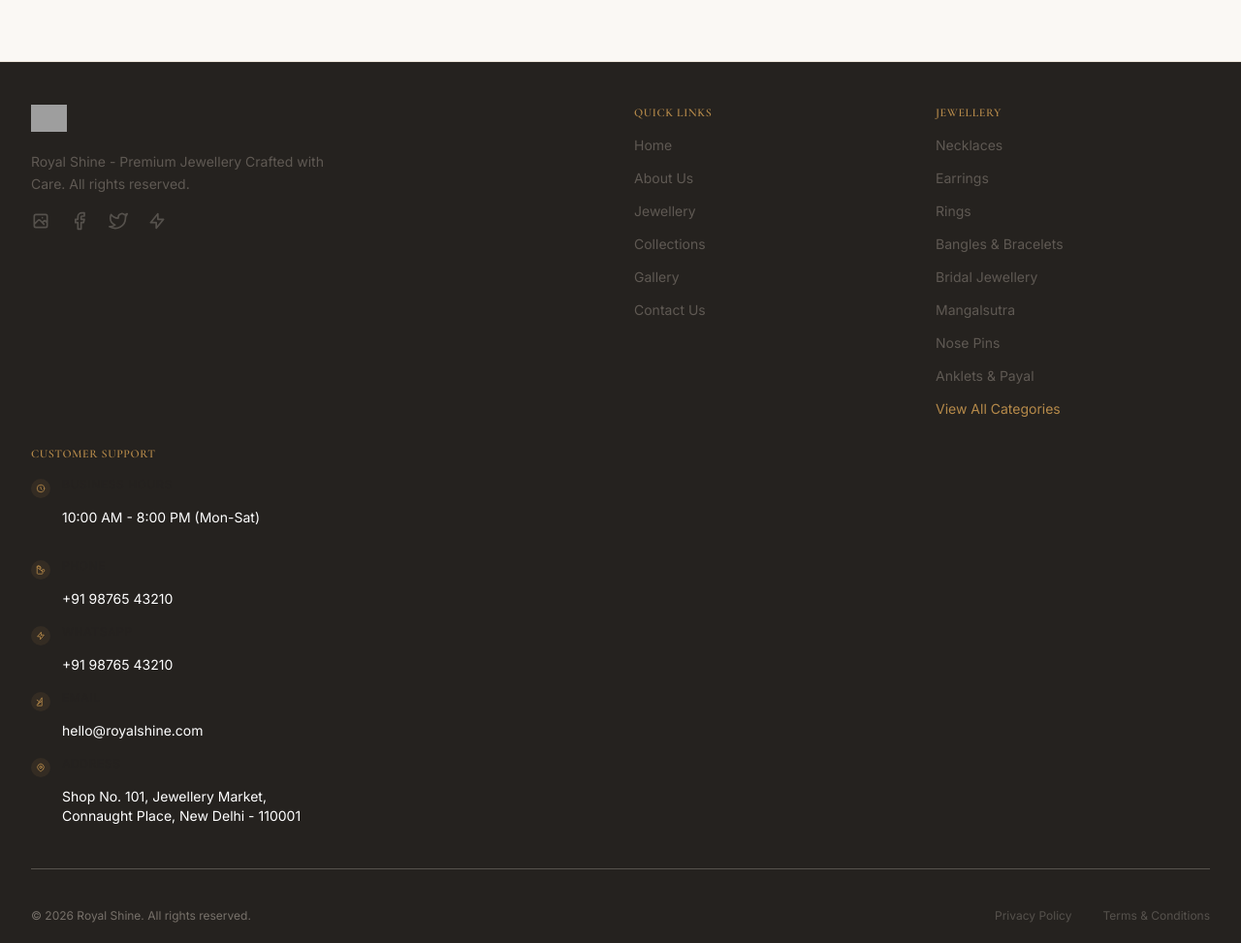
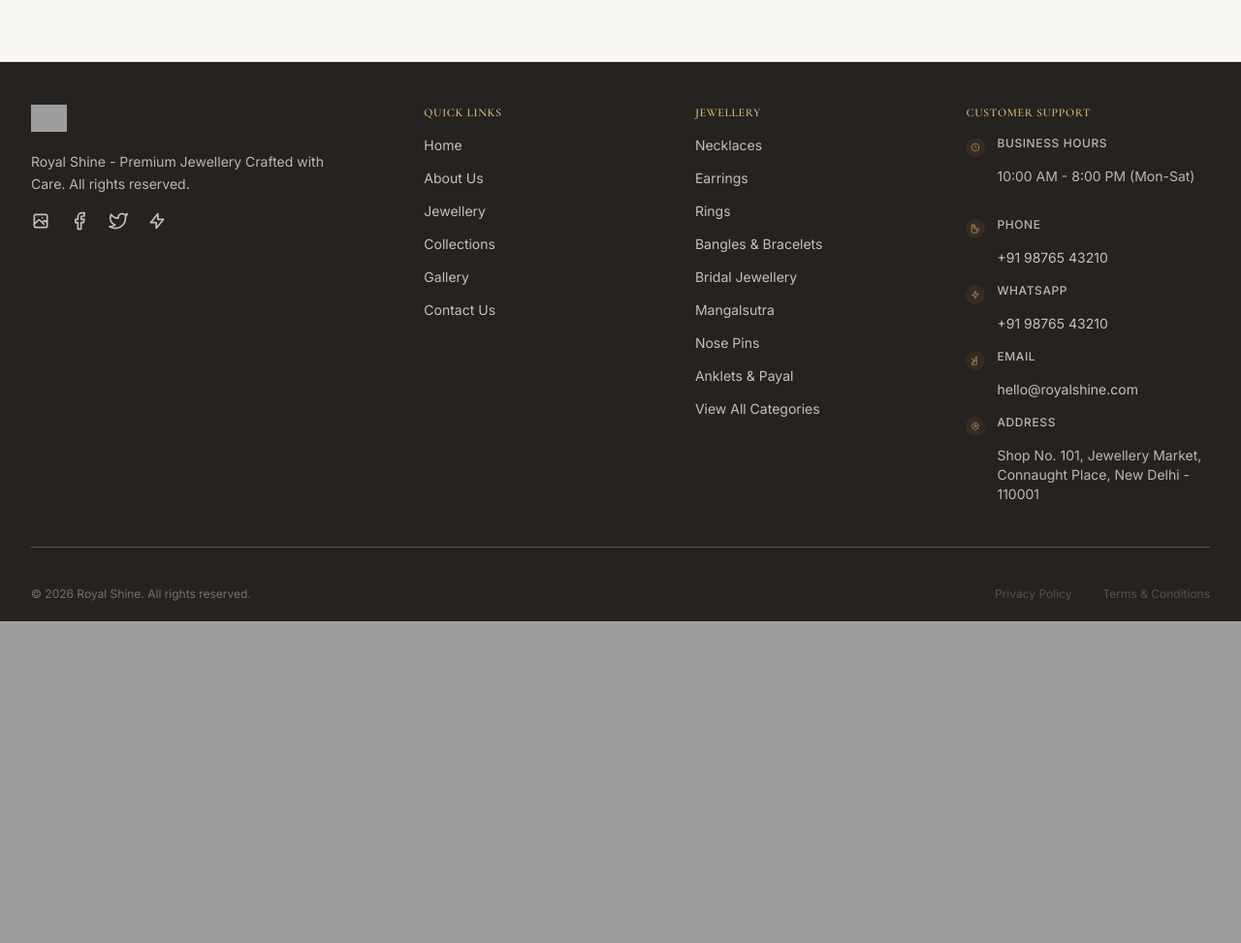
Before and after one commit to Trifusion-Dynamics/royal-shine, a Laravel app: page /gallery in a window 1280 px wide. Shown: the part 1444-2417 px from the top of the page at 97% size. After the commit the page ends 2085 px from the top, so only its background shows below. Run offline with Laravel 12, Linux system fonts and the light colour scheme; data comes from the database, SQL or seed files in the repository; data that the repository does not hold is empty; style sheets or scripts are compiled from the project's sources; some libraries are stand-ins or nearby versions; grey boxes are pictures that could not be loaded.

Commit message:
Tighten footer layout and improve dark footer text contrast

```diff
--- a/resources/css/app.css
+++ b/resources/css/app.css
@@ -392,3 +392,19 @@
   .product-card__image { aspect-ratio: 1 / 1.08; }
   footer .container-luxury { padding-top:2rem; }
 }
+
+/* Footer contrast and compact rhythm */
+@layer components {
+  footer .container-luxury > .grid { grid-template-columns: minmax(0,1.5fr) repeat(3,minmax(0,1fr)); }
+  footer .container-luxury > .grid > div:first-child { grid-column: span 1 / span 1; }
+  footer .container-luxury > .grid h4 { color:#d6b47e; }
+  footer .container-luxury > .grid p,
+  footer .container-luxury > .grid li,
+  footer .container-luxury > .grid li p { color:rgba(255,255,255,.68); }
+  footer .container-luxury > .grid a { color:rgba(255,255,255,.72); }
+  footer .container-luxury > .grid a:hover { color:#d6b47e; }
+}
+@media (max-width:1023px) {
+  footer .container-luxury > .grid { grid-template-columns:repeat(2,minmax(0,1fr)); }
+  footer .container-luxury > .grid > div:first-child { grid-column:span 2; }
+}
```
